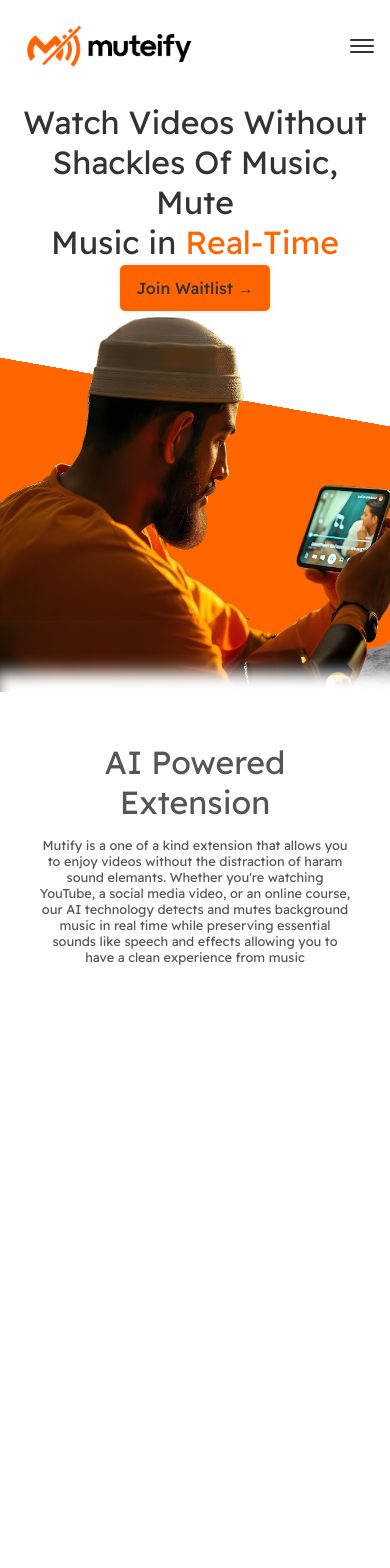
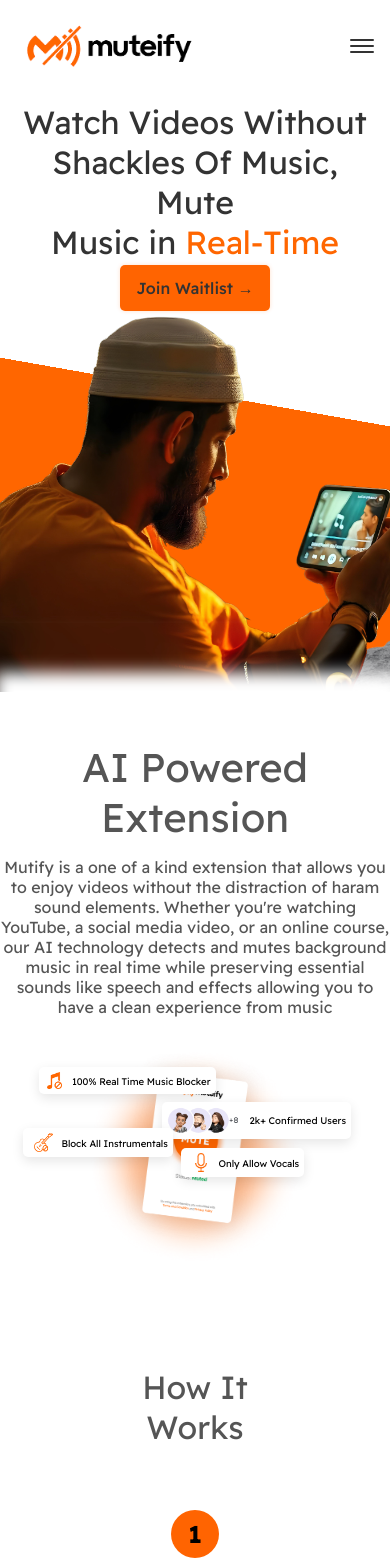
Before and after one commit to austinogola/muteify-fulll, a React (Create React App) app in the folder web/: page / in a window 390 px wide. Shown: the top 1568 px of the page. Before the commit the page ends 995 px from the top, so only its background shows below. Built offline with nearby package versions, Linux system fonts and the light colour scheme.

Commit message:
ui update

```diff
--- a/web/src/components/AboutExtension.css
+++ b/web/src/components/AboutExtension.css
@@ -3,7 +3,7 @@
     position: relative;
     top: 600px;
     margin-bottom: 20px;
-}
+
 
 .aboutText{
     font-family: "Readex Pro", sans-serif;
@@ -39,17 +39,312 @@
     display: flex;
     width: 100%;
     justify-content: center;
-    /* border: 1px solid red; */
+
+
   }
 
-  @media (max-width: 480px) {
+  .allImagesDiv{
+    width: 80%;
+     /* border: 1px solid red; */
+     position: relative;
+  }
+
+  .imageHolder{
+    position: absolute;
+    width: 100%;
+    /* border: 1px solid blue; */
+    display: flex;
+    justify-content: center;
+     /* border: 1px solid red; */
+}
+
+  }
+
+  .imageHolder img{
+    object-fit: contain;
+    width: 50%;
+  }
+
+  .imageHolder#extPopup {
+      /* border: 1px solid red; */
+      display: flex;
+      justify-content: center;
+  }
+
+  .imageHolder#extPopup > img{
+      /* width: 50%; */
+  }
+
+  .extImgHolder{
+    width: 50%;
+    /* border: 1px solid green; */
+    display: flex;
+    justify-content: center;
+    position: relative;
+  }
+  .extImgHolder img{
+      width: 100%;
+  }
+
+
+  .imageHolder#steps{
+    /* border: 1px solid green; */
+    height: 80px;
+    position: relative;
+  }
+
+  .smallTip{
+    position: absolute;
+    padding:8px;
+
+  }
+
+  .smallTip p{
+    font-size: 0.8rem;
+  }
+
+
+
+.smallTip{
+      padding: 6px;
+    }
+  .smallTip img{
+  width: 50%;
+}
+
+.smallTip > span{
+  width:50px;
+}
+
+#tip1{
+    left: -10%;
+    top: 10%;
+    padding-left: 0;
+    /* border: #555 solid 1px; */
+  }
+  #tip1 img{
+    width: 50%;
+
+  }
+  #tip2 img{
+    width: 100%;
+  }
+  #tip3 img{
+    width: 65%;
+  }
+
+  #tip4 img{
+    width: 40%;
+  }
+
+
+
+
+  #tip2{
+    right: -10%;
+    top: 15%;
+  }
+  #tip2 span{
+    /* height: 50px; */
+    /* border: 1px solid red; */
+    /* width: fit-content; */
+    width: 80px !important;
+  }
+  #tip2 img{
+    width: 100%;
+  }
+
+   #tip3{
+    left: -10%;
+    top: 40%;
+  }
+
+   #tip4{
+    right: -3%;
+    top: 42%;
+  }
+
+
+
+
+@media (max-width: 1280px) {
+       .imageHolder#steps{
+        height: 50px;
+       }
+
+       #tip1{
+          left: -15%;
+          top: 10%;
+        }
+
+        #tip2{
+          right: -12%;
+          top: 12%;
+        }
+
+        #tip3{
+        left: -15%;
+      }
+
+  }
+
+  @media (max-width: 1080px) {
+    #tip2{
+          right: -18%;
+          top: 12%;
+        }
+
+
+         #tip3{
+        left: -20%;
+      }
+
+      #tip4{
+      right: -8%;
+      top: 42%;
+  }
+  }
+
+
+   @media (max-width: 880px) {
+        /* .smallTip#tip1{
+        top: 30% !important;
+        left:0px !important;
+      } */
+
+      .imageHolder#steps{
+        height: 20px !important;
+       }
+
+       #tip1{
+          left: -30%;
+          top: 7%;
+        }
+
+        #tip2{
+          right: -30%;
+          top: 12%;
+        }
+
+         #tip3{
+        left: -35%;
+      }
+
+      #tip4{
+      right: -12%;
+      top: 42%;
+    }
+    .smallTip > span{
+      width:40px;
+    }
+
+
+    }
+
+    @media (max-width: 760px) {
+         #tip2{
+          right: -40%;
+          top: 12%;
+        }
+
+        #tip4{
+    right: -15%;
+    top: 42%;
+  }
+
+  .smallTip > span{
+  width:30px;
+}
+
+
+
+    }
+
+     @media (max-width: 680px) {
+    .allImagesDiv{
+      width: 90%;
+    }
+
+    .smallTip p{
+    font-size: 0.6rem;
+  }
+
+
+.smallTip{
+      padding: 5px;
+    }
+  .smallTip img{
+  width: 30%;
+}
+
+
+       #tip1{
+          left: -40%;
+          top: 10%;
+        }
+
+        #tip2{
+          right: -40%;
+          top: 15%;
+        }
+
+        #tip4{
+    right: -20%;
+    top: 42%;
+  }
+
+
 
   }
 
 
-  @media (max-width: 680px) {
+  @media (max-width: 480px) {
 
+      .imageHolder > img{
+        object-fit: contain;
+        width: 100%;
+      }
+
+      #tip1{
+          left: -50%;
+          top: 10%;
+        }
+
+       #tip2{
+          right: -50%;
+          top: 27%;
+        }
+
+         #tip3{
+        left: -60%;
+      }
+
+
+           #tip4{
+        right: -20%;
+        top: 50%;
+      }
+      /* .smallTip{
+        padding: 5px;
+      }
+       .smallTip img{
+        width: 30%;
+      }
+      .smallTip p{
+      font-size: 0.5rem;
+    }
+
+     #tip1{
+        left: 0px !important;
+      } */
+
+      /* #tip1{
+        position: absolute;
+        left:0px !important;
+    } */
   }
+
+
 
   @media (max-width: 780px) {
 
@@ -61,21 +356,42 @@
     }
 
 
-
      .aboutTextWrapper p{
         font-size: 0.8rem;
      }
+
+     .imageHolder > img{
+        object-fit: contain;
+        width: 70%;
+      }
+
+
+      /* .smallTip{
+        padding: 6px;
+      }
+       .smallTip img{
+        width: 40%;
+      }
+      .smallTip p{
+      font-size: 0.6rem;
+    }
+
+     #tip1{
+        left: 30px !important;
+      } */
+
   }
 
     @media (max-width: 880px) {
+        /* .smallTip#tip1{
+        top: 30% !important;
+        left:0px !important;
+      } */
 
-  }
-
-    @media (max-width: 1080px) {
-
-  }
+      .imageHolder#steps{
+        height: 20px !important;
+       }
 
 
-    @media (max-width: 1280px) {
 
-  }
+    }
--- a/web/src/components/AboutExtension.js
+++ b/web/src/components/AboutExtension.js
@@ -9,33 +9,56 @@ import music from '../images/music.png'
 import users from '../images/users.png'
 // import WaitPage from "../components/WaitPage";
 
-function SmallTip ({txt,top,right,left,bottom,src,imgWidth,id}){
+function SmallTip ({txt,top,right,left,bottom,src,id}){
     return(
-        <span style={{display:'flex',position:'absolute',
-        borderRadius:'5px',alignItems:'center',padding:'10px',paddingRight:'10px',paddingLeft:'10px',
+        <span className="smallTip" style={{display:'flex',position:'absolute',
+        borderRadius:'5px',alignItems:'center',
             boxShadow:'0 4px 12px rgba(0, 0, 0, 0.1)',backgroundColor:'white'}} id={id}>
-                    <span style={{width:'2rem',marginRight:'5px',
+                    <span style={{marginRight:'3px',
                     display:'flex',alignItems:'center',justifyContent:'center'}}>
-                        <img style={{width:imgWidth,objectFit:'contain'}} src={src} />
+                        <img style={{objectFit:'contain'}} src={src} />
                     </span>
-                    <p style={{fontSize:"0.9rem"}}>{txt}</p>
+                    <p >{txt}</p>
             </span>
     )
 }
 export default function AboutExtension() {
   return (
-    <section className="AboutExtension" id='AboutExtension'>
+    <section className="AboutExtension" id='AboutExtension' >
 
         <div className="aboutText">
             <div className="aboutTextWrapper">
                 <h1>AI Powered Extension</h1>
-                <p>Mutify is a one of a kind extension that allows you to enjoy videos without the distraction of haram sound elemants. Whether you're watching YouTube, a social media video, or an online course, our AI technology detects and mutes background music in real time while preserving essential sounds like speech and effects allowing you to have a clean experience from music </p>
+                <p>Mutify is a one of a kind extension that allows you to enjoy videos without the distraction of haram sound elements. Whether you're watching YouTube, a social media video, or an online course, our AI technology detects and mutes background music in real time while preserving essential sounds like speech and effects allowing you to have a clean experience from music </p>
             </div>
 
         </div>
 
         <div className="allImagesParent">
+            <div className="allImagesDiv">
 
+                <div className="imageHolder" id='orangeBlur'>
+                        <img src={orangeBlur}/>
+                </div>
+
+                <div className="imageHolder" id='extPopup'>
+                        <div className="extImgHolder">
+                            <img src={extensionPopup}/>
+                            <SmallTip src={music} txt='100% Real Time Music Blocker' imgWidth='75%' id='tip1'  />
+                             <SmallTip src={users} txt='2k+ Confirmed Users' right='15%' top='5%' imgWidth='160%'  id='tip2'/>
+                             <SmallTip src={guitar} txt='Block All Instrumentals' left='60px' top='45%' imgWidth='80%' id='tip3'/>
+                             <SmallTip src={mic} txt='Only Allow Vocals' right='160px' bottom='22%' imgWidth='50%' id='tip4'/>
+
+                        </div>
+
+                </div>
+
+                {/* <div className="imageHolder" id='steps'>
+
+
+                </div> */}
+
+            </div>
         </div>
 
 
--- a/web/src/components/HowItWorks.css
+++ b/web/src/components/HowItWorks.css
@@ -1,7 +1,8 @@
 .HowItWorks{
     position:relative ;
-    top: 900px;
+    top: 1400px;
     margin-bottom: 50px;
+    padding-bottom: 50px;
 }
 
 .worksText{
@@ -21,7 +22,7 @@
 
 .worksTextWrapper h1{
     font-weight: 400;
-    font-size: 3rem;
+    font-size: 2.5rem;
     margin-bottom: 15px;
   }
 
@@ -63,7 +64,7 @@
     display: flex;
     flex-direction: column;
     align-items: center;
-    position: relative;
+    /* position: relative; */
     max-width: 200px;
     flex: 1;
     min-width: 120px;
@@ -105,6 +106,20 @@
     color: #333;
   }
 
+  @media (max-width: 1280) {
+    .HowItWorks{
+        position:relative ;
+        top: 800px;
+    }
+  }
+
+   @media (max-width: 1080) {
+      .HowItWorks{
+        position:relative ;
+        top: 700px;
+    }
+  }
+
   @media (max-width: 768px) {
     .steps {
       flex-direction: column;
@@ -118,47 +133,11 @@
     }
   }
 
-
-  @media (max-width: 480px) {
-    .HowItWorks{
-        position:relative ;
-        top: 300px;
-    }
-
-  }
-
-
-  @media (max-width: 640px) {
-
-
-  }
-
-  @media (max-width: 768px) {
-
-  }
-
-  @media (max-width: 820px) {
-    .HowItWorks{
-        position:relative ;
-        top: 600px;
-    }
-
-    .worksTextWrapper h1{
-        font-weight: 400;
-        font-size: 2rem;
-        margin-bottom: 15px;
-      }
-
-      .worksTextWrapper p{
-        margin-bottom: 10px;
-        font-size: 0.8rem;
-      }
-  }
   @media (max-width: 960px) {
 
     .HowItWorks{
-        position:relative ;
-        top: 650px;
+        /* position:relative ; */
+        top: 1100px;
     }
 
     .worksTextWrapper h1{
@@ -173,13 +152,38 @@
       }
 
   }
-  @media (max-width: 1024) {
+
+
+
+
+
+
+  @media (max-width: 820px) {
+
+    .worksTextWrapper h1{
+        font-weight: 400;
+        font-size: 2rem;
+        margin-bottom: 15px;
+      }
+
+      .worksTextWrapper p{
+        margin-bottom: 10px;
+        font-size: 0.8rem;
+      }
+  }
+    @media (max-width: 680px) {
+       .HowItWorks{
+        position:relative ;
+        top: 1000px;
+    }
 
   }
 
-  @media (max-width: 1280) {
-    .HowItWorks{
+   @media (max-width: 480px) {
+
+      .HowItWorks{
         position:relative ;
-        top: 800px;
+        top: 900px;
     }
+
   }
--- a/web/src/components/HowItWorks.js
+++ b/web/src/components/HowItWorks.js
@@ -5,9 +5,9 @@ import mountain from '../images/mount.png'
 import person from '../images/person.png'
 
 const steps = [
-  { number: 1, title: 'Nulla facilisi. Donec laoreet velit at dui interdum' },
-  { number: 2, title: 'Nulla facilisi. Donec laoreet velit at dui interdum' },
-  { number: 3, title: 'Nulla facilisi. Donec laoreet velit at dui interdum' }
+  { number: 1, title: 'Add the extension to your browser with a single click' },
+  { number: 2, title: 'Muteify automatically detects and mutes background music, leaving only speech and relevant sounds' },
+  { number: 3, title: 'Enjoy the content you love' }
 ];
 
 
@@ -19,10 +19,10 @@ export default function HowItWorks() {
       <div className="worksText">
             <div className="worksTextWrapper">
                 <h1>How It Works</h1>
-                <p>Lorem ipsum dolor sit amet, consectetur adipiscing elit. In convallis cursus venenatis. </p>
+                {/* <p>Lorem ipsum dolor sit amet, consectetur adipiscing elit. In convallis cursus venenatis. </p>
                 <p>
                 Vivamus nec nisi sit amet leo laoreet viverra.
-                </p>
+                </p> */}
             </div>
 
 
@@ -35,7 +35,7 @@ export default function HowItWorks() {
             <div className="circle">{step.number}</div>
             <p className="step-title">{step.title}</p>
             <p className="step-number">0{step.number}</p>
-            {index < steps.length - 1 && <div className="arrow">→</div>}
+            {/* {index < steps.length - 1 && <div className="arrow">→</div>} */}
           </div>
         ))}
       </div>
--- a/web/src/components/HowToUse.css
+++ b/web/src/components/HowToUse.css
@@ -1,7 +1,7 @@
 .HowToUse{
     /* margin-top: -200px; */
     position:relative ;
-    top: 1000px;
+    top: 1250px;
 }
 
 .useText{
@@ -92,7 +92,7 @@
 
     .HowToUse{
         position:relative ;
-        top: 650px;
+        top: 1300px;
     }
 
     .useTextWrapper h1{
--- a/web/src/components/HowToUse.js
+++ b/web/src/components/HowToUse.js
@@ -12,10 +12,10 @@ export default function HowToUse() {
       <div className="useText">
             <div className="useTextWrapper">
                 <h1>How To Use</h1>
-                <p>Lorem ipsum dolor sit amet, consectetur adipiscing elit. In convallis cursus venenatis. </p>
+                {/* <p>Lorem ipsum dolor sit amet, consectetur adipiscing elit. In convallis cursus venenatis. </p>
                 <p>
                 Vivamus nec nisi sit amet leo laoreet viverra. Sed quam risus, lobortis id lorem in, porta suscipit magna.
-                </p>
+                </p> */}
             </div>
 
         </div>
--- a/web/src/pages/Home.js
+++ b/web/src/pages/Home.js
@@ -18,6 +18,10 @@ export default function Home() {
       <Intro/>
       <AboutExtension/>
 
+      <HowItWorks/>
+
+      {/* <HowToUse/> */}
+
       {/*
 
 
@@ -25,8 +29,8 @@ export default function Home() {
 
 
 
-      <HowItWorks/>
-      <HowToUse/>
+
+
       <PlanPricing/>
       <UserReviews/>
 
```
